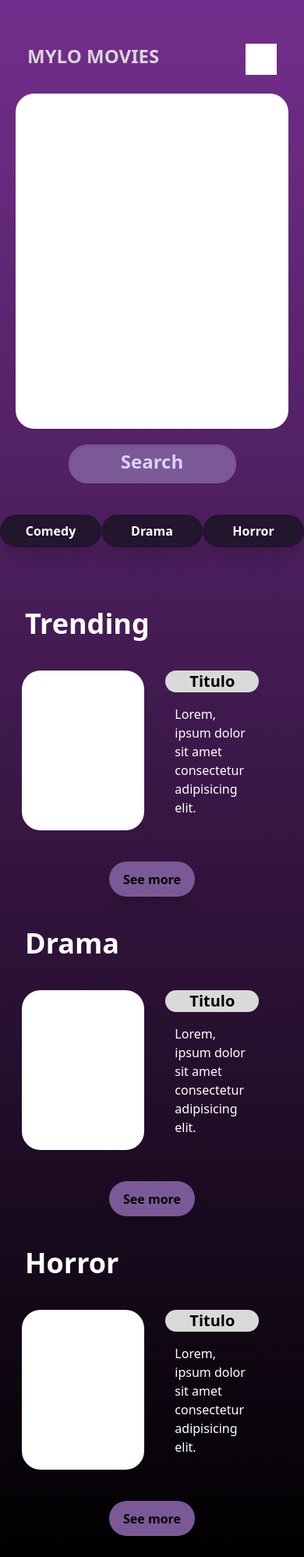
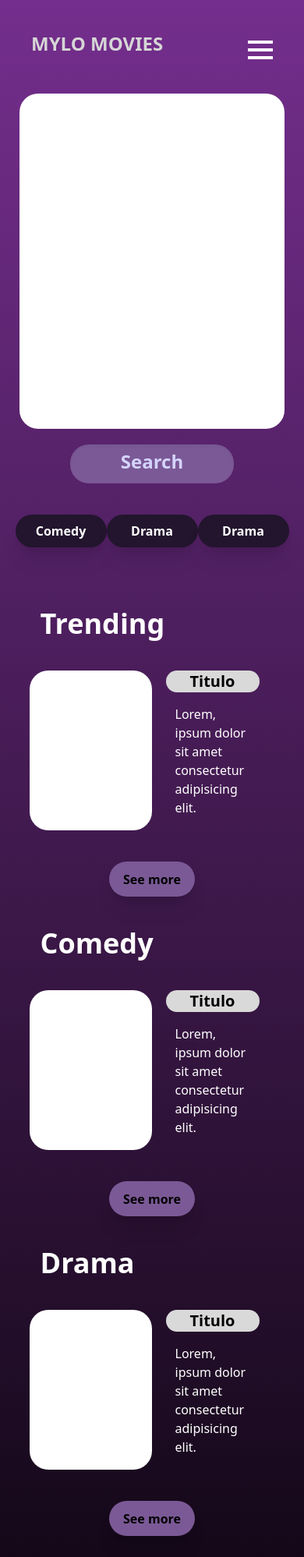
Before and after one commit to mylo2003/mylo-movie-api-project, a plain HTML site: page public/index.html in a window 390 px wide. Shown: the top 1997 px of the page at 78% size. Drawn offline with nearby package versions, Linux system fonts and the light colour scheme.

Commit message:
Avances en maquetación mobile

```diff
--- a/public/index.html
+++ b/public/index.html
@@ -3,81 +3,106 @@
   <head>
       <meta charset="UTF-8">
       <meta name="viewport" content="width=device-width, initial-scale=1.0">
+      <link href='https://unpkg.com/boxicons@2.1.4/css/boxicons.min.css' rel='stylesheet'>
       <link rel="stylesheet" href="./css/index.css">
       <title>Mylo Movies</title>
   </head>
-  <body class="bg-gradient-to-b from-[#742E8D] to-black overflow-x-hidden">
-    <header class="h-20 flex">
-      <div class="w-[320px] h-[45px] mx-auto mt-14 flex justify-between">
+  <body class="bg-gradient-to-b from-[#742E8D] to-black max-w-7xl mx-auto">
+    <header>
+      <div class="h-10 m-10 flex justify-between">
         <h2 class="text-2xl font-semibold text-[#D6D6D6]">MYLO MOVIES</h2>
-        <button class="w-[40px] h-[40px] bg-white"></button>
+        <button class="w-[40px] h-[40px]"><i class='bx bx-menu text-5xl text-white'></i></button>
       </div>
       <div class="hidden">
         <nav class="flex list-none">
           <li>Categoria</li>
           <li>Trending</li>
-          <li></li>
-          <li></li>
-          <li></li>
         </nav>
       </div>
     </header>
 
-    <main>
+    <main class="w-[90vw] mx-auto">
       <section>
-        <div class="w-[350px] h-[430px] bg-white mx-auto mt-10 mb-5 rounded-3xl">
-
+        <div class="w-[340px] h-[430px] bg-white mx-auto mt-10 mb-5 rounded-3xl">
         </div>
-        <div class="w-[215px] h-[50px] mx-auto">
-          <input class="w-[215px] h-[50px] bg-[#7B5996] shadow-inner rounded-3xl hover:cursor-pointer placeholder:text-center placeholder:text-2xl placeholder:font-semibold placeholder:text-[#D5D4FF]" type="text" placeholder="Search">
+        <div class="w-[210px] h-[50px] mx-auto">
+          <input class="w-[210px] h-[50px] bg-[#7B5996] shadow-inner rounded-3xl hover:cursor-pointer placeholder:text-center placeholder:text-2xl placeholder:font-semibold placeholder:text-[#D5D4FF]" type="text" placeholder="Search">
         </div>
       </section>
+
       <section class="my-10">
-        <div class="w-[100vw] h-20 flex justify-evenly">
+        <div class="w-[90vw] h-20 flex justify-evenly">
           <button class="w-[135px] h-[42px] bg-[#22152D] rounded-full shadow-xl text-white font-semibold">Comedy</button>
           <button class="w-[135px] h-[42px] bg-[#22152D] rounded-full shadow-xl text-white font-semibold">Drama</button>
-          <button class="w-[135px] h-[42px] bg-[#22152D] rounded-full shadow-xl text-white font-semibold">Horror</button>
+          <button class="w-[135px] h-[42px] bg-[#22152D] rounded-full shadow-xl text-white font-semibold">Drama</button>
         </div>
       </section>
-      <section class="w-[100vw]">
-        <h2 class="text-white text-4xl font-semibold w-[150px] ml-8 mb-8">Trending</h2>
-        <article class="flex justify-evenly my-10">
+
+      <section>
+        <article>
+          <h2 class="text-white text-4xl font-semibold w-[150px] ml-8">Trending</h2>
+          <div class="flex justify-evenly my-10 w-[90vw] mx-auto">
             <div class="w-[157px] h-[205px] bg-white rounded-3xl"></div>
-          <div class="w-[150px]">
+            <div class="w-[140px]">
               <h3 class="w-[120px] text-center font-semibold text-black text-xl bg-[#D9D9D9] rounded-full mb-4">Titulo</h3>
               <p class="w-[120px] text-balance px-3 text-white"> Lorem, ipsum dolor sit amet consectetur adipisicing elit.</p>
             </div>
-        </article>
+          </div>
           <div class="w-[110px] mx-auto mb-10">
             <button class="bg-[#7B5996] w-[110px] h-[45px] rounded-full text-base font-bold shadow-xl">See more</button>
           </div>
-        <h2 class="text-white text-4xl font-semibold w-[150px] ml-8 mb-8">Drama</h2>
-        <article class="flex justify-evenly my-10">
+        </article>
+
+        <article>
+          <h2 class="text-white text-4xl font-semibold w-[150px] ml-8">Comedy</h2>
+          <div class="flex justify-evenly my-10 w-[90vw] mx-auto">
             <div class="w-[157px] h-[205px] bg-white rounded-3xl"></div>
-          <div class="w-[150px]">
+            <div class="w-[140px]">
               <h3 class="w-[120px] text-center font-semibold text-black text-xl bg-[#D9D9D9] rounded-full mb-4">Titulo</h3>
               <p class="w-[120px] text-balance px-3 text-white"> Lorem, ipsum dolor sit amet consectetur adipisicing elit.</p>
             </div>
-        </article>
+          </div>
           <div class="w-[110px] mx-auto mb-10">
             <button class="bg-[#7B5996] w-[110px] h-[45px] rounded-full text-base font-bold shadow-xl">See more</button>
           </div>
-        <h2 class="text-white text-4xl font-semibold w-[150px] ml-8 mb-8">Horror</h2>
-        <article class="flex justify-evenly my-10">
+        </article>
+
+        <article>
+          <h2 class="text-white text-4xl font-semibold w-[150px] ml-8">Drama</h2>
+          <div class="flex justify-evenly my-10 w-[90vw] mx-auto">
             <div class="w-[157px] h-[205px] bg-white rounded-3xl"></div>
-          <div class="w-[150px]">
+            <div class="w-[140px]">
               <h3 class="w-[120px] text-center font-semibold text-black text-xl bg-[#D9D9D9] rounded-full mb-4">Titulo</h3>
               <p class="w-[120px] text-balance px-3 text-white"> Lorem, ipsum dolor sit amet consectetur adipisicing elit.</p>
             </div>
-        </article>
+          </div>
           <div class="w-[110px] mx-auto mb-10">
             <button class="bg-[#7B5996] w-[110px] h-[45px] rounded-full text-base font-bold shadow-xl">See more</button>
           </div>
+        </article>
+
+        <article>
+          <h2 class="text-white text-4xl font-semibold w-[150px] ml-8">Horror</h2>
+          <div class="flex justify-evenly my-10 w-[90vw] mx-auto">
+            <div class="w-[157px] h-[205px] bg-white rounded-3xl"></div>
+            <div class="w-[140px]">
+              <h3 class="w-[120px] text-center font-semibold text-black text-xl bg-[#D9D9D9] rounded-full mb-4">Titulo</h3>
+              <p class="w-[120px] text-balance px-3 text-white"> Lorem, ipsum dolor sit amet consectetur adipisicing elit.</p>
+            </div>
+          </div>
+          <div class="w-[110px] mx-auto mb-10">
+            <button class="bg-[#7B5996] w-[110px] h-[45px] rounded-full text-base font-bold shadow-xl">See more</button>
+          </div>
+        </article>
+
       </section>
+
     </main>
 
     <footer>
 
     </footer>
+    <script src="https://unpkg.com/boxicons@2.1.4/dist/boxicons.js"></script>
+    <script type="module" src="./js/main.js"></script>
   </body>
 </html>
--- /dev/null
+++ b/public/js/main.js
@@ -0,0 +1,3 @@
+import { API_KEY } from "/src/js/api-key.js";
+
+console.log(API_KEY);
```
Also changed, not shown: public/css/index.css. Lines whose indentation alone changed are shown as unchanged.
